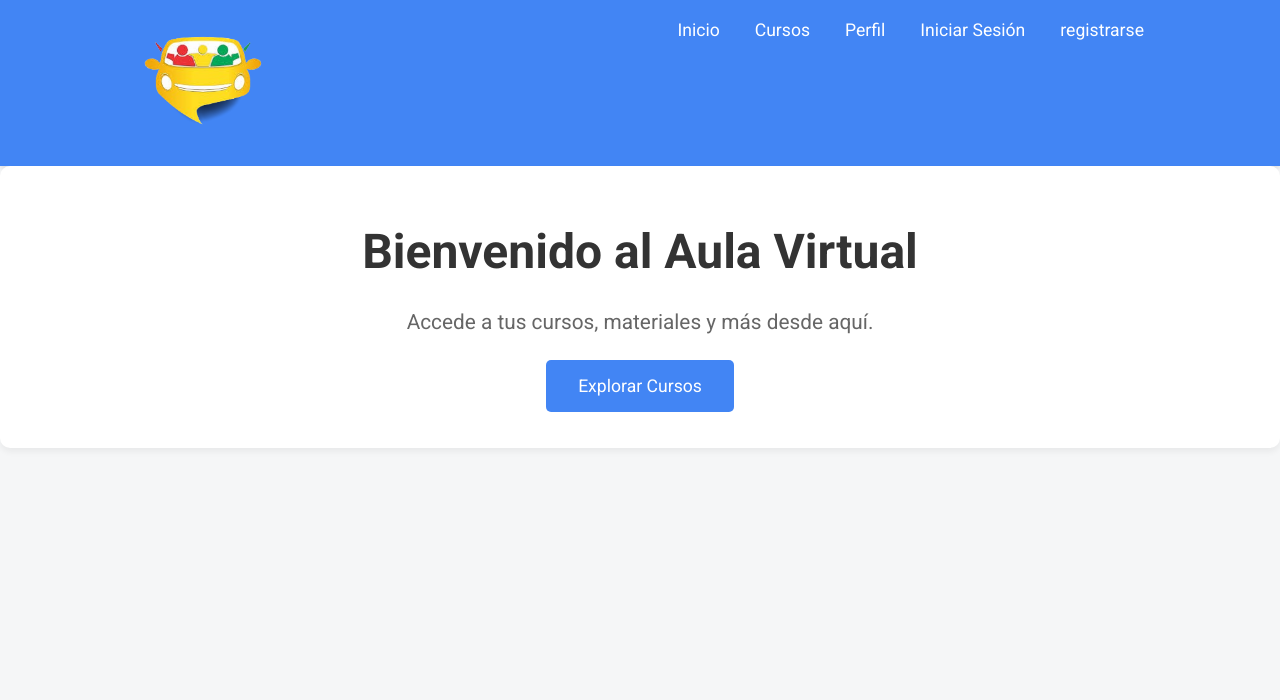
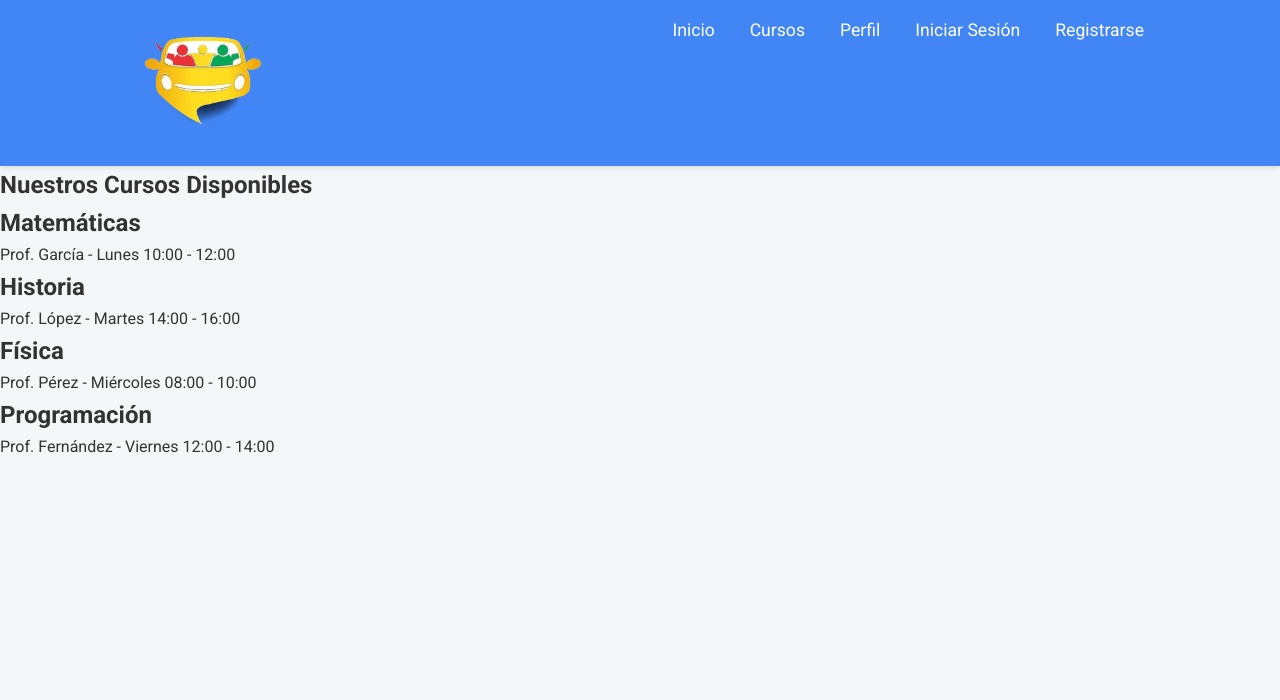
Before and after one commit to Lautarocuesta/aulavir, a Flask app: page / in a window 1280 px wide. Shown: the top 700 px of the page. Run offline with Flask 3, Linux system fonts and the light colour scheme.

Commit message:
arrglo de dashborard

```diff
--- /dev/null
+++ b/app/UPLOAD_FOLDER/materias.csv
@@ -0,0 +1,4 @@
+Materia, Profesor, Horario, Aula
+Matemáticas, Prof. García, Lunes 10:00-12:00, Aula 101
+Historia, Prof. López, Martes 14:00-16:00, Aula 202
+Física, Prof. Pérez, Miércoles 08:00-10:00, Aula 103
--- a/app/back.py
+++ b/app/back.py
@@ -109,9 +109,7 @@
     return redirect(url_for('index'))
 
 @app.route('/courses')
-@login_required
 def courses():
-
     return render_template('courses.html')
 
 @app.route('/dashboard')
@@ -129,6 +127,10 @@
 @app.route('/add_course', methods=['GET', 'POST'])
 @login_required
 def add_course():
+    if current_user.role != 'instructor':
+        flash('Acceso denegado: Solo los instructores pueden agregar cursos.', 'danger')
+        return redirect(url_for('dashboard'))
+
     form = AddCourseForm()
     if form.validate_on_submit():
         new_course = Course(name=form.course_name.data, instructor_id=current_user.id)
@@ -161,6 +163,18 @@
 
     return render_template('upload.html')
 
+@app.route('/enroll/<int:course_id>', methods=['POST'])
+@login_required
+def enroll(course_id):
+    course = Course.query.get_or_404(course_id)
+    if current_user not in course.students:
+        course.students.append(current_user)
+        db.session.commit()
+        flash('Te has inscrito en el curso exitosamente.', 'success')
+    else:
+        flash('Ya estás inscrito en este curso.', 'warning')
+    return redirect(url_for('dashboard'))
+
 
 if __name__ == '__main__':
     with app.app_context():
--- a/app/templates/dashboard.html
+++ b/app/templates/courses.html
@@ -22,7 +22,7 @@
 
     <main>
         <section class="course-cards">
-            <!-- Recorremos los cursos para mostrarlos en tarjetas -->
+
             {% for course in courses %}
                 <div class="course-card">
                     <h2>{{ course.name }}</h2>
--- a/app/templates/index.html
+++ b/app/templates/index.html
@@ -3,7 +3,7 @@
 <head>
     <meta charset="UTF-8">
     <meta name="viewport" content="width=device-width, initial-scale=1.0">
-    <title>Aula Virtual</title>
+    <title>Cursos - Aula Virtual</title>
     <link rel="stylesheet" href="{{ url_for('static', filename='styles.css') }}">
     <link href="https://fonts.googleapis.com/css2?family=Roboto:wght@400;500;700&display=swap" rel="stylesheet">
 </head>
@@ -20,7 +20,7 @@
                         <li><a href="{{ url_for('logout') }}">Salir</a></li>
                     {% else %}
                         <li><a href="{{ url_for('login') }}">Iniciar Sesión</a></li>
-                        <li><a href="{{ url_for('sign_in') }}">registrarse</a></li>
+                        <li><a href="{{ url_for('sign_in') }}">Registrarse</a></li>
                     {% endif %}
                 </ul>
             </nav>
@@ -28,10 +28,26 @@
     </header>
 
     <main>
-        <section class="hero">
-            <h1>Bienvenido al Aula Virtual</h1>
-            <p>Accede a tus cursos, materiales y más desde aquí.</p>
-            <a href="#" class="btn">Explorar Cursos</a>
+        <section class="courses">
+            <h1>Nuestros Cursos Disponibles</h1>
+            <ul class="course-list">
+                <li>
+                    <h2>Matemáticas</h2>
+                    <p>Prof. García - Lunes 10:00 - 12:00</p>
+                </li>
+                <li>
+                    <h2>Historia</h2>
+                    <p>Prof. López - Martes 14:00 - 16:00</p>
+                </li>
+                <li>
+                    <h2>Física</h2>
+                    <p>Prof. Pérez - Miércoles 08:00 - 10:00</p>
+                </li>
+                <li>
+                    <h2>Programación</h2>
+                    <p>Prof. Fernández - Viernes 12:00 - 14:00</p>
+                </li>
+            </ul>
         </section>
     </main>
 
--- a/app/templates/login.html
+++ b/app/templates/login.html
@@ -1,5 +1,5 @@
 <!DOCTYPE html>
-<html lang="es">
+<html lang="es">  "che saco la autentificacion pq la verdad es que no la necesitamos"
 <head>
     <meta charset="UTF-8">
     <meta name="viewport" content="width=device-width, initial-scale=1.0">
@@ -95,6 +95,9 @@
                 <div>
                     {{ form.submit(class="btn") }}
                 </div>
+                <div> <a href="{{ url_for('sign_in') }}">registrate </div>
+
+                </a>
             </form>
         </section>
     </main>
```
